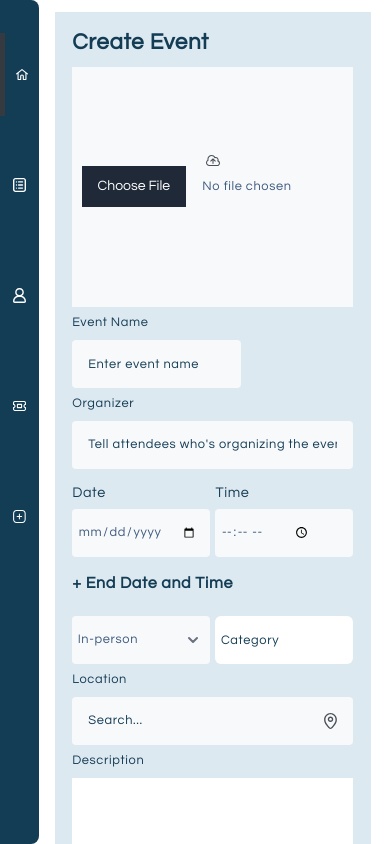
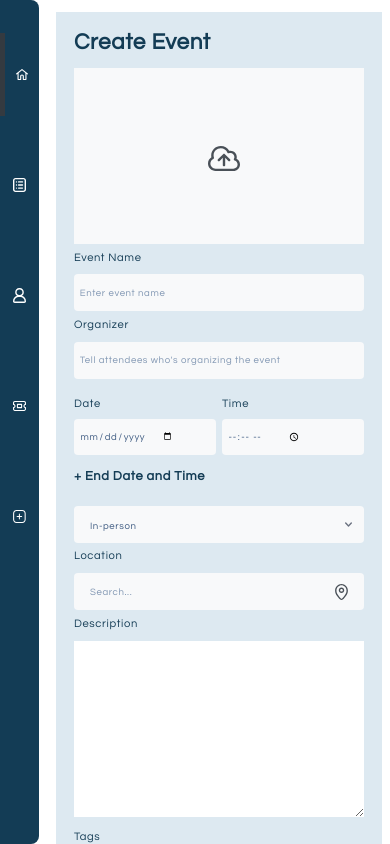
Before and after one commit to adebimpecole/GES400, a React (Vite) app: page /dashboard/create in a window 390 px wide. Built offline with nearby package versions, Linux system fonts and the light colour scheme; sample sign-in values are in the browser's storage.

Commit message:
improved reponsiveness and added small changes

```diff
--- a/src/Dashboard/CreateEvent.css
+++ b/src/Dashboard/CreateEvent.css
@@ -1,4 +1,4 @@
-.create_event{
+.create_event {
   display: flex;
   flex-direction: row;
   justify-content: flex-end;
@@ -7,17 +7,17 @@
   height: fit-content;
   /* background-color: red; */
 }
-.new_event_section{
+.new_event_section {
   padding: 4% 5%;
   background: #035f9822;
 }
-.upload{
+.upload {
   width: 5%;
 }
-.upload_picture{
+.upload_picture {
   width: 100%;
   height: 15rem;
-    background: #F8F9FA;
+  background: #f8f9fa;
   display: flex;
   justify-content: center;
   align-items: center;
@@ -25,104 +25,114 @@
   background-repeat: no-repeat;
   background-position: center;
 }
-.event_creation label{
+.event_creation label {
   padding-top: 2%;
   display: flex;
   flex-direction: column;
-    gap: .5rem;
+  gap: 0.5rem;
   color: #133c55;
 }
-.event_creation label input{
+.event_creation label input {
   margin: 0;
   height: 2rem;
   border-radius: 0.25rem;
-    font-size: .8rem;
-    letter-spacing: .04rem;
-    font-family: 'Questrial', sans-serif;
-    background: #F8F9FA;
+  font-size: 0.8rem;
+  letter-spacing: 0.04rem;
+  font-family: "Questrial", sans-serif;
+  background: #f8f9fa;
   border-bottom: 0;
 }
-::-webkit-input-placeholder { /* Edge */
-    color: red;
+.event_creation label input::-webkit-input-placeholder, .date_detail::-webkit-input-placeholder {
+  /* Edge */
+  color: #8096b2;
 }
 
-  :-ms-input-placeholder { /* Internet Explorer 10-11 */
-    color: red;
+.event_creation label input:-ms-input-placeholder, .date_detail::-ms-input-placeholder {
+  /* Internet Explorer 10-11 */
+  color: #8096b2;
 }
 
-  ::placeholder {
-    color: red;
+.event_creation label input::placeholder, .date_detail::placeholder {
+  color: #8096b2;
 }
-.plus{
+.plus {
   width: 8%;
   height: auto;
 }
-.inside_label, .date_detail{
+.inside_label,
+.date_detail {
   width: 100%;
   display: flex;
   flex-direction: row;
-    background: #F8F9FA;
+  background: #f8f9fa;
   align-items: center;
   height: 3rem;
   justify-content: space-between;
-    padding-right: .8%;
+  padding-right: 0.8%;
   border-radius: 0.25rem;
   box-sizing: border-box;
 }
-.name_input, .event-organizer{
+input::-ms-value{
+  color: red;
+}
+.name_input,
+.event-organizer {
   width: 100%;
   border: none;
   box-shadow: none;
-    height: 100%!important;
+  height: 100% !important;
   border-radius: 0;
   box-sizing: border-box;
   padding: 2%;
 }
-.date_detail{
+.date_detail {
   padding: 2% 4%;
   box-sizing: border-box;
   display: flex;
   flex-direction: row;
   justify-content: flex-start;
   gap: 1rem;
-    margin: .3rem 0 0 0;
+  margin: 0.3rem 0 0 0;
   border: none;
 }
-.start_date_time{
+.start_date_time {
   display: flex;
   flex-direction: row;
   width: 100%;
   justify-content: space-between;
-    padding-top: .7rem;
+  padding-top: 0.7rem;
 }
-.date_time{
+.date_time {
   width: 49%;
 }
-.date_time select{
+.date_time2{
+  width: 100%;
+}
+.date_time2 select {
   border: none;
   color: #3d5a80;
-    font-size: .8rem;
+  font-size: 0.8rem;
+  padding: .5rem 1rem;
 }
 
-.pick_date{
+.pick_date {
   width: 7%;
 }
-.date_info{
+.date_info {
   display: flex;
   flex-direction: column;
   color: #133c55;
-
 }
-.date_info1{
-    font-size: .7rem;
+.date_info1 {
+  font-size: 0.7rem;
 }
-.date_info2{
-    font-size: .9rem;
+.date_info2 {
+  font-size: 0.9rem;
   color: #133c55;
 }
-.date_button{
+.date_button {
   border-radius: 0.25rem;
-    background: #E9ECEF;
+  background: #e9ecef;
   cursor: pointer;
   display: flex;
   align-items: center;
@@ -130,90 +140,224 @@
   padding: 1%;
   box-sizing: border-box;
 }
-.dropdown_label{
+.dropdown_label {
   padding: 2% 4%;
   box-sizing: border-box;
+  width: 100%!important;
+  cursor: pointer;
 }
-.date_time_text{
+.date_time_text {
   margin: 2% 0 1% 0;
 }
-.date_time_head, option{
+.date_time_head,
+option {
   color: #133c55;
-    font-size: .9rem;
+  font-size: 0.9rem;
   font-weight: 400;
   padding: 1rem 0;
 }
-.date_time_txt{
+.date_time_txt {
   font-weight: 600;
   color: #133c55;
   border: none;
 }
-.date_time_txt:hover{
+.date_time_txt:hover {
   font-weight: 700;
   border: none;
 }
-.down{
+.down {
   width: 80%;
 }
-.end_date_time{
+.end_date_time {
   display: flex;
   flex-direction: row;
-    justify-content: space-between;
 }
-textarea{
+textarea {
   border: none;
   height: 15rem;
   border-radius: 0.25rem;
-    margin-bottom: 4rem;
-    padding: .5rem;
+  margin-bottom: 1.5rem;
+  padding: 0.5rem;
   outline: none;
-    font-size: .8rem;
-    letter-spacing: .04rem;
-    font-family: 'Questrial', sans-serif;
+  font-size: 0.8rem;
+  letter-spacing: 0.04rem;
+  font-family: "Questrial", sans-serif;
 }
-.publish_event{
-    padding: .5rem 1rem;
+.publish_event {
+  padding: .7rem 2rem;
   width: fit-content;
-    font-size: .8rem;
+  font-size: 0.8rem;
   text-align: center;
-    background: #F8F9FA;
+  background: #f8f9fa;
   color: #133c55;
   font-weight: 700;
   cursor: pointer;
 }
 
-.category{
+.category {
   padding: 2% 4%;
   border: none;
 }
-
-@media only screen and (max-width: 943px){
-    .add_description{
-        border-radius: 0.25rem;
-        background: #495057;
-        color: #FFF;
-        font-size: .9rem;
+input[type='file'] {
+    width: 10px;
+    overflow:hidden;
+}
+input[type=file]::-webkit-file-upload-button {
+    visibility: hidden;
+}
+.upload_picture{
     display: flex;
     flex-direction: row;
+    align-items: center;
     justify-content: center;
-        align-items: center;
-        gap: .5rem;
-        width: 30%;
-        height: 75%;
+}
+.upload_icon{
+    width: 3rem;
     cursor: pointer;
 }
-
-    .event_creation label input{
+.tag_div{
+  display: flex;
+  flex-direction: column;
+}
+.tags{
+  display: flex;
+  flex-direction: row;
+  gap: 1rem;
+  flex-wrap: wrap;
+  padding: 1rem 0 2rem 0;
+}
+.tag_header{
+  padding-left: 0;
+  font-size: .9rem;
+}
+.each_tag{
+  padding: .5rem 1rem;
+  border-radius: 50px;
   font-size: .8rem;
-        letter-spacing: .04rem;
-        padding: 1% 1rem;
-        box-sizing: border-box;
+  background: #3d5a802d;
+  width: fit-content;
+  cursor: pointer;
+  transition: .05s;
 }
-
-    .event-organizer{
-        height: 3rem!important;
+.each_tag:hover{
+  background: #3d5a80;
+  color: #f8f9fa;
 }
-    .name_input{
-        width: 60%;
+.pick{
+  background: #133c55!important;
+  color: #f8f9fa!important;
+}
+.pick:hover{
+  background: #3d5a80!important;
+  color: #f8f9fa!important;
+}
+@media only screen and (max-width: 943px){
+    .event_creation label input, .each_tag, .date_time2 select, .date_info1, textarea, .publish_event, .name_input, .category, .date_detail{
+        font-size: .7rem!important;
+    }
+    .date_info1{
+        font-size: .6rem;
+    }
+    .date_info2, .date_time_head, option, .event_creation label, .tag_header{
+        font-size: .8rem;
+    }
+    .inside_label, .date_detail{
+        height: 2.5rem;
+    }
+    .event-organizer, .name_input{
+        height: 2.5rem!important;
+    }
+    .date_time_txt{
+        font-size: .9rem;
+    }
+    .publish_event{
+        padding: .5rem 2rem;
+    }
+    .upload_picture, textarea{
+        height: 13rem;
+    }
+    .upload_icon{
+        width: 2.5rem;
+    }
+    textarea{
+      margin-bottom: .8rem;
+    }
+    .tags{
+      padding: .5rem 0 2rem 0;
+      gap: .5rem;
     }
 }
+@media only screen and (max-width: 568px){
+    .event_creation label input, .each_tag, .date_time2 select, .date_info1, textarea, .publish_event, .name_input, .category, .date_detail{
+        font-size: .6rem!important;
+    }
+    .date_info1{
+        font-size: .5rem;
+    }
+    .date_info2, .date_time_head, option, .event_creation label, .tag_header{
+        font-size: .7rem;
+    }
+    .inside_label, .date_detail{
+        height: 2.3rem;
+    }
+    .event-organizer, .name_input{
+        height: 2.3rem!important;
+    }
+    .date_time_txt{
+        font-size: .8rem;
+    }
+    .publish_event{
+        padding: .8rem 2rem;
+    }
+    .upload_picture, textarea{
+        height: 11rem;
+    }
+    .upload_icon{
+        width: 2rem;
+    }
+    .create_event{
+        padding: 3% 2% 3% 5%;
+    }
+    .tags{
+      gap: .5rem;
+    }
+    .each_tag{
+      padding: .3rem .8rem;
+    }
+}
+@media only screen and (max-width: 376px){
+    .event_creation label input, .each_tag, .date_time2 select, .date_info1, textarea, .publish_event, .name_input, .category, .date_detail{
+        font-size: .5rem!important;
+    }
+    .date_info1{
+        font-size: .4rem;
+    }
+    .date_info2, .date_time_head, option, .event_creation label, .tag_header{
+        font-size: .6rem;
+    }
+    .inside_label, .date_detail{
+        height: 2rem;
+    }
+    .event-organizer, .name_input{
+        height: 2rem!important;
+    }
+    .date_time_txt{
+        font-size: .7rem;
+        margin-bottom: 0;
+    }
+    .publish_event{
+        padding: .5rem 2rem;
+    }
+    .upload_picture, textarea{
+        height: 7rem;
+    }
+    .upload_icon{
+        width: 1.5rem;
+    }
+    .start_date_time{
+        padding-top: 0;
+    }
+    body{
+        overflow: visible;
+    }
+}
--- a/src/Dashboard/CreateEvent.jsx
+++ b/src/Dashboard/CreateEvent.jsx
@@ -43,6 +43,15 @@ const CreateEvent = (props) => {
         setIsLoading(true)
     }
 
+    const Pick = (event)=> {
+        if(event.currentTarget.classList.contains("pick")){
+            event.currentTarget.classList.remove('pick');
+        }
+        else{
+            event.currentTarget.classList.add('pick');
+        }
+    }
+
   return (
     <div style={props.style} className="create_event">
         {isCreated && <CreateEventSuccess isopen afterClose={afterClosePop}/>}
@@ -53,12 +62,12 @@ const CreateEvent = (props) => {
             </div>
             <Form method="POST" className="event_creation" encType="multipart/form-data" onSubmit={() => setIsSubmitting(true)}>
                 <div style={{backgroundImage : `url('${imgUrl}')`}} className="upload_picture bg-contain flex flex-col">
-                    <img src={upload} className="upload " alt="icon"/>
-                    <input type="file" name="files" onChange={showNewImage}/>
+                    <input type="file" name="files" id="files" onChange={showNewImage} required/>
+                    <label htmlFor="files"><img src={upload} className="upload_icon" alt="icon"/></label>
                 </div>
                 <label>
                     Event Name
-                    <input type="text" name="name" id="event-name"  className="event-organizer name_input" placeholder="Enter event name" required/>
+                    <input type="text" name="name" id="event-name"  className=" event-name name_input" placeholder="Enter event name" required/>
                 </label>
                 <label>
                     Organizer
@@ -67,11 +76,11 @@ const CreateEvent = (props) => {
                 <div className="start_date_time">
                     <div className="date_time">
                         <span className="date_time_head">Date</span>
-                        <input required name="start_date" className="block w-full date_detail" type="date"/>
+                        <input required name="start_date" className="block w-full date_detail" type="date" placeholder="DD/MM/YY"/>
                     </div>
                     <div className="date_time">
                         <span className="date_time_head">Time</span>
-                        <input required name="start_time" className="block w-full date_detail" type="time"/>
+                        <input required name="start_time" className="block w-full date_detail" type="time" placeholder="pick"/>
                     </div>
                 </div>
                 {
@@ -83,17 +92,11 @@ const CreateEvent = (props) => {
                         <button onClick={()=> setShowEndInput(false)} className="px-0 mb-3 mt-1 bg-transparent date_time_txt">- End Date and Time</button>
                     </>
                 }
-                <div className="end_date_time">
-                    <div className="date_time">
-                        <select className="dropdown_label inside_label" name="type" required>
-                            <option value="In-person">In-person</option>
-                            <option value="Virtual">Virtual</option>
-                        </select>
-                    </div>
-
-                    <div className="date_time">
-                        <input name="category" placeholder='Category' className='h-full w-full p-2 rounded-md category'/>
-                    </div>
+                <div className="date_time2">
+                    <select className="dropdown_label inside_label" name="type" required>
+                        <option value="In-person">In-person</option>
+                        <option value="Virtual">Virtual</option>
+                    </select>
                 </div>
                 <label>
                     Location
@@ -104,7 +107,47 @@ const CreateEvent = (props) => {
                 <label>
                     Description
                     <textarea type="text" name="description" id="event-description"  className="event-description" required/>
-                </label >
+                </label>
+                <div className="tag_div">
+                    <span className="tag_header">Tags</span>
+                    <ul className="tags">
+                        <li className="each_tag" onClick={Pick}>party</li>
+                        <li className="each_tag" onClick={Pick}>wedding</li>
+                        <li className="each_tag" onClick={Pick}>birthday</li>
+                        <li className="each_tag" onClick={Pick}>graduation</li>
+                        <li className="each_tag" onClick={Pick}>educational</li>
+                        <li className="each_tag" onClick={Pick}>school</li>
+                        <li className="each_tag" onClick={Pick}>music</li>
+                        <li className="each_tag" onClick={Pick}>food</li>
+                        <li className="each_tag" onClick={Pick}>concert</li>
+                        <li className="each_tag" onClick={Pick}>art</li>
+                        <li className="each_tag" onClick={Pick}>festival</li>
+                        <li className="each_tag" onClick={Pick}>sports</li>
+                        <li className="each_tag" onClick={Pick}>auction</li>
+                        <li className="each_tag" onClick={Pick}>tournament</li>
+                        <li className="each_tag" onClick={Pick}>parade</li>
+                        <li className="each_tag" onClick={Pick}>fair</li>
+                        <li className="each_tag" onClick={Pick}>debate</li>
+                        <li className="each_tag" onClick={Pick}>meeting</li>
+                        <li className="each_tag" onClick={Pick}>business</li>
+                        <li className="each_tag" onClick={Pick}>tech</li>
+                        <li className="each_tag" onClick={Pick}>carnival</li>
+                        <li className="each_tag" onClick={Pick}>exhibition</li>
+                        <li className="each_tag" onClick={Pick}>service</li>
+                        <li className="each_tag" onClick={Pick}>religious</li>
+                        <li className="each_tag" onClick={Pick}>fashion</li>
+                        <li className="each_tag" onClick={Pick}>environmental</li>
+                        <li className="each_tag" onClick={Pick}>championship</li>
+                        <li className="each_tag" onClick={Pick}>film</li>
+                        <li className="each_tag" onClick={Pick}>theater</li>
+                        <li className="each_tag" onClick={Pick}>launch</li>
+                        <li className="each_tag" onClick={Pick}>show</li>
+                        <li className="each_tag" onClick={Pick}>trade</li>
+                        <li className="each_tag" onClick={Pick}>product</li>
+                        <li className="each_tag" onClick={Pick}>activities</li>
+                        <li className="each_tag" onClick={Pick}>party</li>
+                    </ul>
+                </div>
                 <button type="submit" className="publish_event">Publish Event {isSubmitting && <Spinner />}</button>
             </Form>
         </div>
```
Lines whose indentation alone changed are shown as unchanged.
